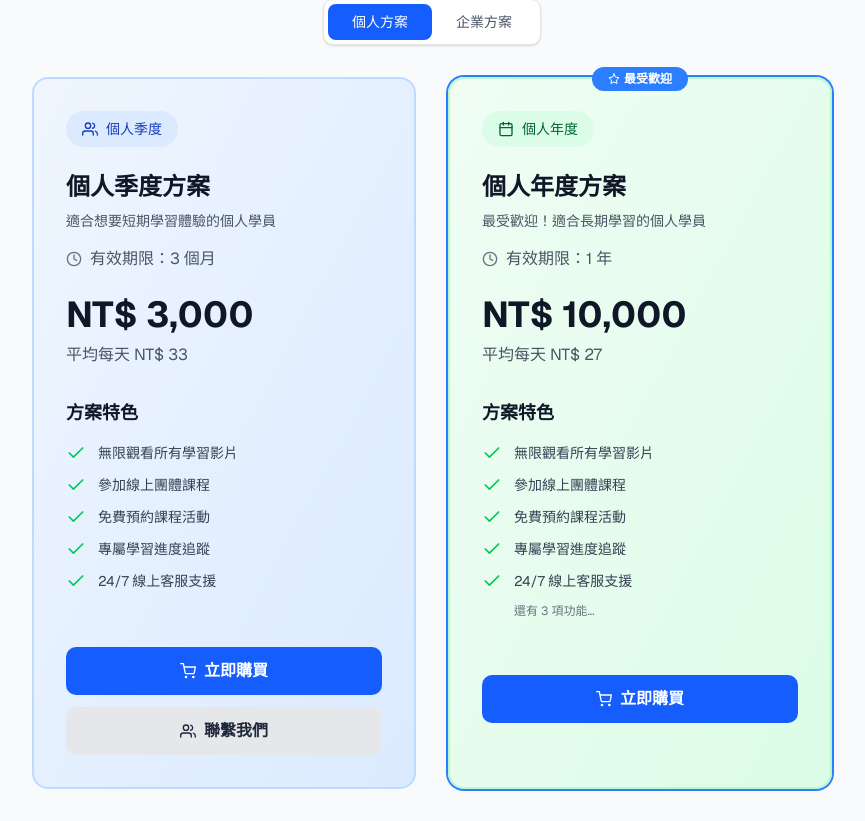
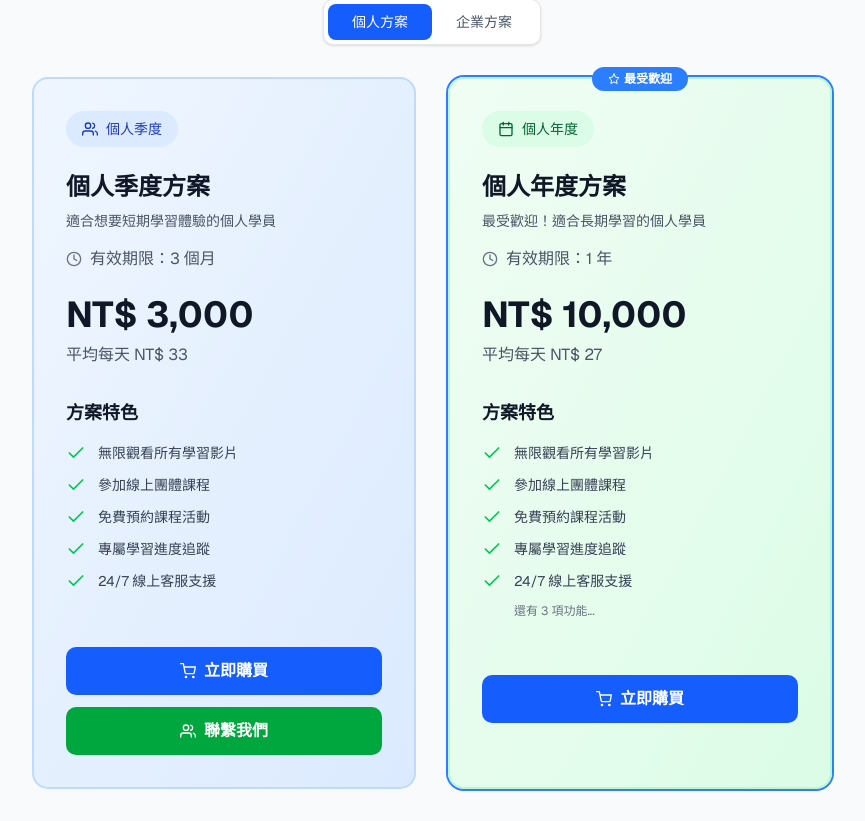
Before and after one commit to dingching721202/tli-connect, a Next.js app: page /membership in a window 1280 px wide. Shown: the part 230-1051 px from the top of the page, without its empty margins (208-1073 px from the left). Built offline with nearby package versions, Linux system fonts and the light colour scheme.

Commit message:
feat:User Story 1-4

```diff
--- a/src/app/membership/page.tsx
+++ b/src/app/membership/page.tsx
@@ -469,7 +469,7 @@ const MembershipPage: React.FC = () => {
                     {plan.hide_price ? (
                       <button
                         onClick={() => handleContactClick(plan)}
-                        className="w-full py-3 px-6 rounded-lg transition-colors flex items-center justify-center space-x-2 font-semibold bg-gray-600 text-white hover:bg-gray-700"
+                        className="w-full py-3 px-6 rounded-lg transition-colors flex items-center justify-center space-x-2 font-semibold bg-green-600 text-white hover:bg-green-700"
                       >
                         <SafeIcon icon={FiUsers} />
                         <span>聯繫我們</span>
@@ -488,7 +488,7 @@ const MembershipPage: React.FC = () => {
                         {plan.cta_options?.show_contact && (
                           <button
                             onClick={() => handleContactClick(plan)}
-                            className="w-full py-3 px-6 rounded-lg transition-colors flex items-center justify-center space-x-2 font-semibold bg-gray-200 text-gray-800 hover:bg-gray-300"
+                            className="w-full py-3 px-6 rounded-lg transition-colors flex items-center justify-center space-x-2 font-semibold bg-green-600 text-white hover:bg-green-700"
                           >
                             <SafeIcon icon={FiUsers} />
                             <span>聯繫我們</span>
```
